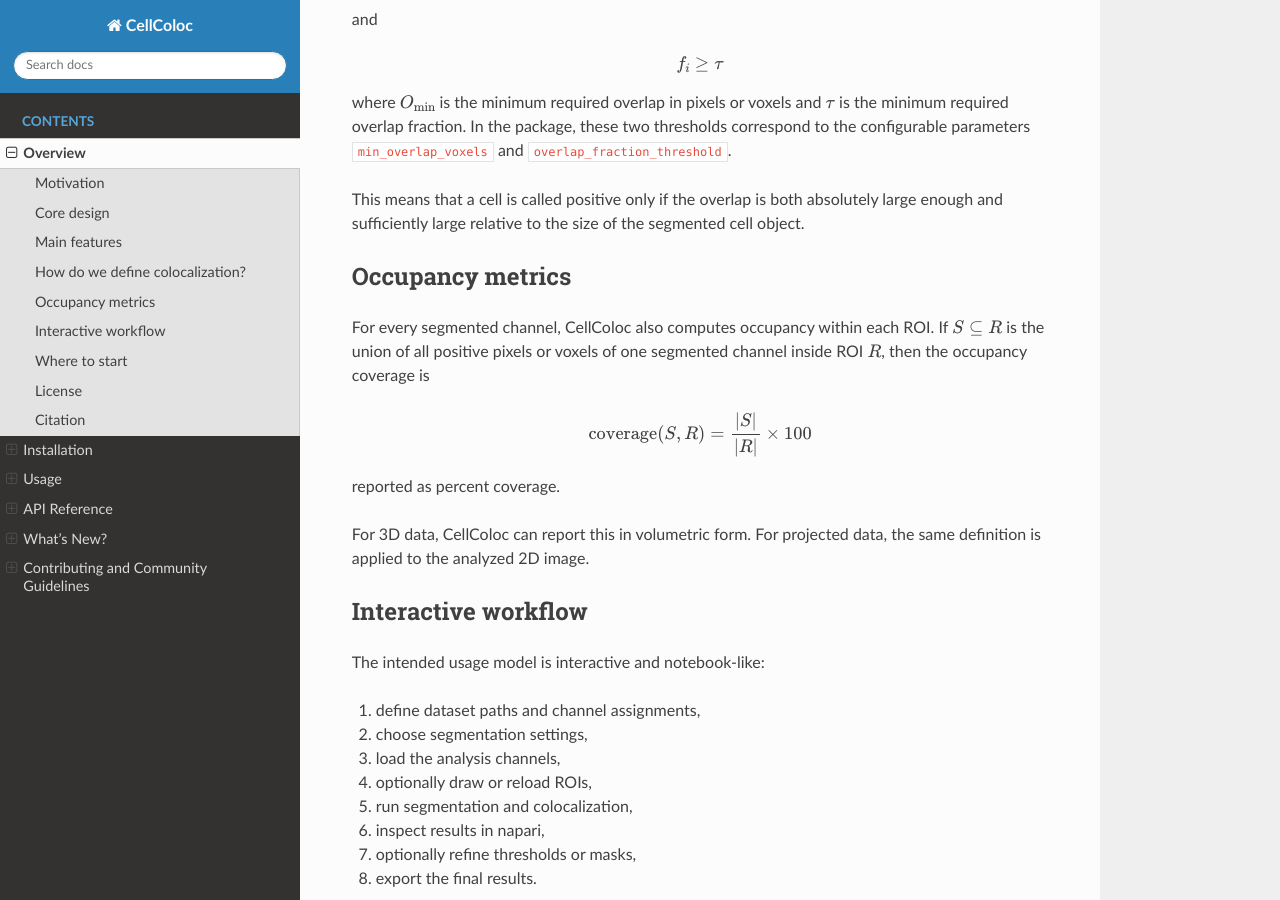
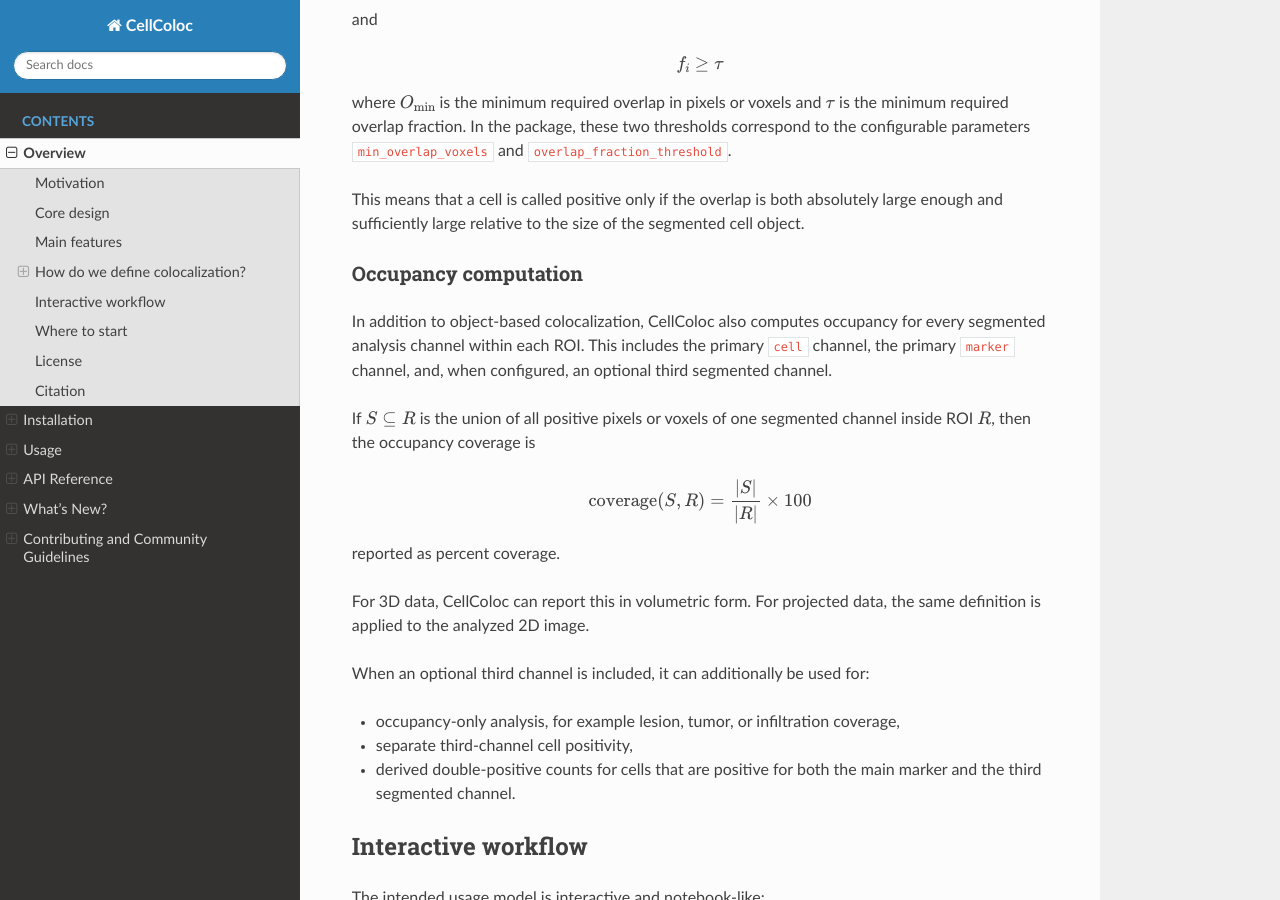
Before and after one commit to FabrizioMusacchio/cellcoloc, a Sphinx documentation site: the page built from docs/source/overview.rst, in a window 1280 px wide and 900 px high, scrolled down 3707 px. Built offline with Sphinx 7.4.7 and the Read the Docs theme 3.1.0, drawn with Linux system fonts in a browser that asks for light colours.

Commit message:
docs: enhance occupancy analysis section in README and overview

```diff
--- a/docs/source/overview.rst
+++ b/docs/source/overview.rst
@@ -148,10 +148,14 @@ absolutely large enough and sufficiently large relative to the size of the
 segmented cell object.
 
 
-Occupancy metrics
------------------
+Occupancy computation
+~~~~~~~~~~~~~~~~~~~~~
 
-For every segmented channel, CellColoc also computes occupancy within each ROI.
+In addition to object-based colocalization, CellColoc also computes occupancy
+for every segmented analysis channel within each ROI. This includes the
+primary ``cell`` channel, the primary ``marker`` channel, and, when
+configured, an optional third segmented channel.
+
 If :math:`S \subseteq R` is the union of all positive pixels or voxels of one
 segmented channel inside ROI :math:`R`, then the occupancy coverage is
 
@@ -163,6 +167,13 @@ reported as percent coverage.
 
 For 3D data, CellColoc can report this in volumetric form. For projected data,
 the same definition is applied to the analyzed 2D image.
+
+When an optional third channel is included, it can additionally be used for:
+
+- occupancy-only analysis, for example lesion, tumor, or infiltration coverage,
+- separate third-channel cell positivity,
+- derived double-positive counts for cells that are positive for both the main
+  marker and the third segmented channel.
 
 
 Interactive workflow
```
Also changed, not shown: README.md (+16 -10 lines).
